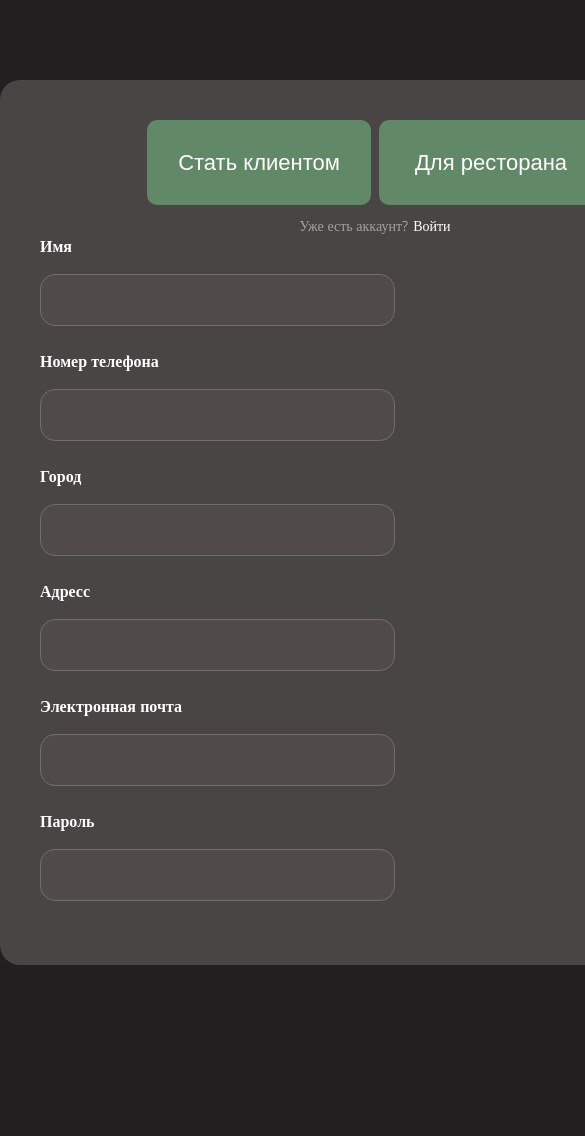
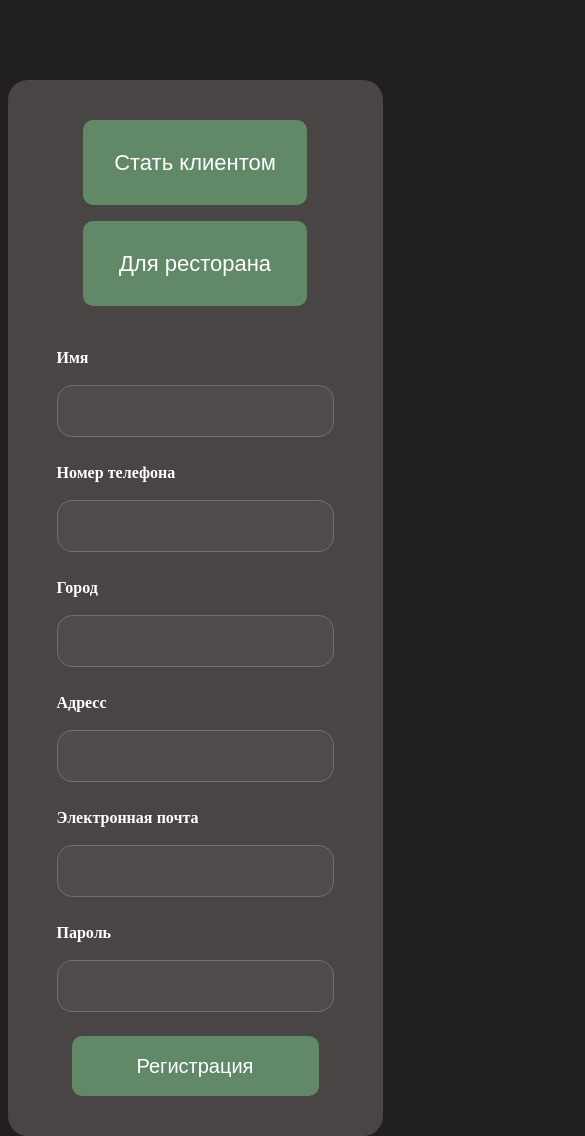
Before and after one commit to Minkaill/snack-sprint, a React (Vite) app: page /sign-up in a window 390 px wide. Shown: the top 1136 px of the page, 585 px wide, since content can reach past the window. Before the commit the page ends 965 px from the top, so only its background shows below. Built offline with nearby package versions, Linux system fonts and the light colour scheme.

Commit message:
Настроил адаптив

```diff
--- a/src/pages/SignUp.tsx
+++ b/src/pages/SignUp.tsx
@@ -15,7 +15,11 @@ const SignUp = () => {
         Уже есть аккаунт? <Link to="/sign-in">Войти</Link>
       </span>
 
+      <h1>ЗАРЕГИСТРИРОВАТЬСЯ</h1>
+
       <Form />
+
+      <button className={styles.btn}>Регистрация</button>
     </div>
   );
 };
--- a/src/styles/Form.module.scss
+++ b/src/styles/Form.module.scss
@@ -3,3 +3,9 @@
   display: flex;
   flex-direction: column;
 }
+
+@media (max-width: 755px) {
+  .form {
+    width: 277px;
+  }
+}
--- a/src/styles/Input.module.scss
+++ b/src/styles/Input.module.scss
@@ -18,3 +18,15 @@
     margin-bottom: 24px;
   }
 }
+
+@media (max-width: 755px) {
+  .container {
+    width: 277px;
+    display: flex;
+    justify-content: center;
+    input {
+      width: 277px;
+      height: 52px;
+    }
+  }
+}
--- a/src/styles/SignUp.module.scss
+++ b/src/styles/SignUp.module.scss
@@ -6,6 +6,18 @@
   border-radius: 20px;
   background-color: rgba(73, 69, 68, 1);
   padding: 40px 40px;
+
+  .btn {
+    width: 247px;
+    height: 60px;
+    font-size: 20px;
+  }
+
+  h1 {
+    font-weight: 600;
+    margin: 35px 0px;
+    font-size: 40px;
+  }
 
   span {
     display: flex;
@@ -29,3 +41,31 @@
     gap: 8px;
   }
 }
+
+@media (max-width: 755px) {
+  .wrapper {
+    width: 375px;
+    display: flex;
+    flex-direction: column;
+    align-items: center;
+
+    h1 {
+      display: none;
+    }
+
+    span {
+      display: none;
+    }
+
+    .btn {
+      margin: auto;
+    }
+
+    .select {
+      display: flex;
+      flex-direction: column;
+      gap: 16px;
+      margin-bottom: 40px;
+    }
+  }
+}
```
Also changed, not shown: src/styles/Button.module.scss (line endings or trailing spaces).
